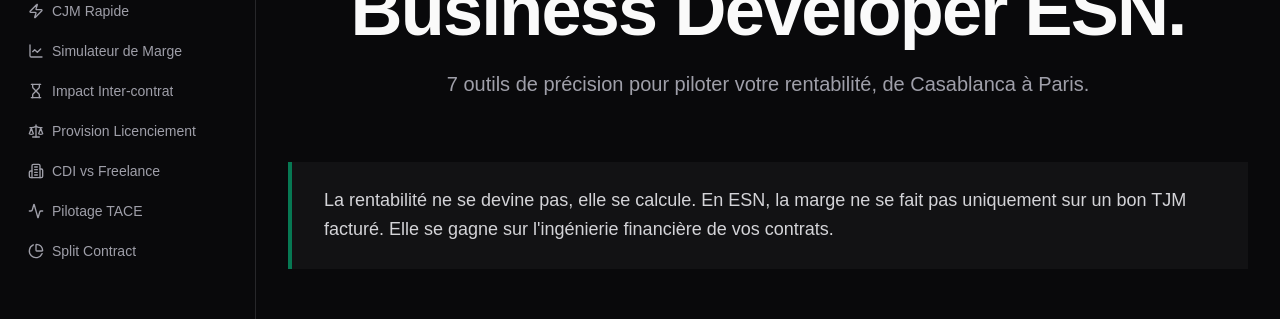
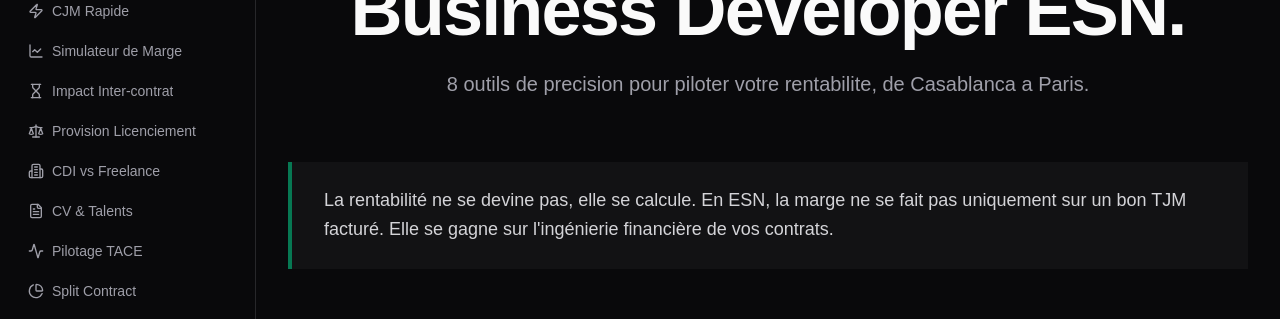
Before and after one commit to portogaga/esn-toolbox, a Next.js app in the folder frontend/: page / in a window 1280 px wide. Shown: the part 264-583 px from the top of the page. Built offline with nearby package versions, Linux system fonts and the light colour scheme; no server answers.

Commit message:
ajout des fonctionalités CV sur front Page

```diff
--- /dev/null
+++ b/frontend/app/cv-generator/page.tsx
@@ -0,0 +1,18 @@
+"use client";
+
+export default function CvGeneratorPage() {
+  return (
+    <div className="min-h-screen bg-zinc-950 px-4 py-10 text-zinc-100 sm:px-6 lg:px-8">
+      <div className="mx-auto max-w-6xl">
+        <h1 className="text-3xl font-bold tracking-tight sm:text-4xl">CV & Talents</h1>
+        <p className="mt-3 text-zinc-400">
+          Espace de travail pour generer et structurer des CV au format Maltem.
+        </p>
+
+        <section className="mt-8 rounded-2xl border border-zinc-800 bg-zinc-900/40 p-6">
+          <div className="h-64 rounded-xl border border-dashed border-zinc-700 bg-zinc-950/40" />
+        </section>
+      </div>
+    </div>
+  );
+}
--- a/frontend/app/page.tsx
+++ b/frontend/app/page.tsx
@@ -5,6 +5,7 @@ import {
   Activity,
   Building2,
   ChevronRight,
+  FileText,
   Hourglass,
   LineChart,
   PieChart,
@@ -48,6 +49,13 @@ const TOOLS = [
     description: "Indemnités, préavis, ICCP, risque Prud’homal : provisionnez au plus juste.",
     icon: Scale,
     accent: "rose",
+  },
+  {
+    href: "/cv-generator",
+    name: "CV & Talents",
+    description: "Generez des CV formates Maltem instantanement.",
+    icon: FileText,
+    accent: "emerald",
   },
   {
     href: "/tace",
@@ -116,7 +124,7 @@ export default function Home() {
             Le Couteau Suisse du Business Developer ESN.
           </h1>
           <p className="mx-auto mt-6 max-w-2xl text-lg text-zinc-400 sm:text-xl">
-            7 outils de précision pour piloter votre rentabilité, de Casablanca à Paris.
+            8 outils de precision pour piloter votre rentabilite, de Casablanca a Paris.
           </p>
         </section>
 
@@ -129,7 +137,7 @@ export default function Home() {
           </p>
         </blockquote>
 
-        {/* Grille des 7 outils */}
+        {/* Grille des outils */}
         <section className="grid gap-5 sm:grid-cols-2 lg:grid-cols-3">
           {TOOLS.map((tool) => {
             const Icon = tool.icon;
--- a/frontend/components/Sidebar.tsx
+++ b/frontend/components/Sidebar.tsx
@@ -5,6 +5,7 @@ import { usePathname } from "next/navigation";
 import {
   Activity,
   Building2,
+  FileText,
   Gauge,
   Hourglass,
   LineChart,
@@ -22,6 +23,7 @@ const links = [
   { href: "/banc", label: "Impact Inter-contrat", icon: Hourglass },
   { href: "/licenciement", label: "Provision Licenciement", icon: Scale },
   { href: "/comparateur", label: "CDI vs Freelance", icon: Building2 },
+  { href: "/cv-generator", label: "CV & Talents", icon: FileText },
   { href: "/tace", label: "Pilotage TACE", icon: Activity },
   { href: "/split-contract", label: "Split Contract", icon: PieChart },
 ];
```
